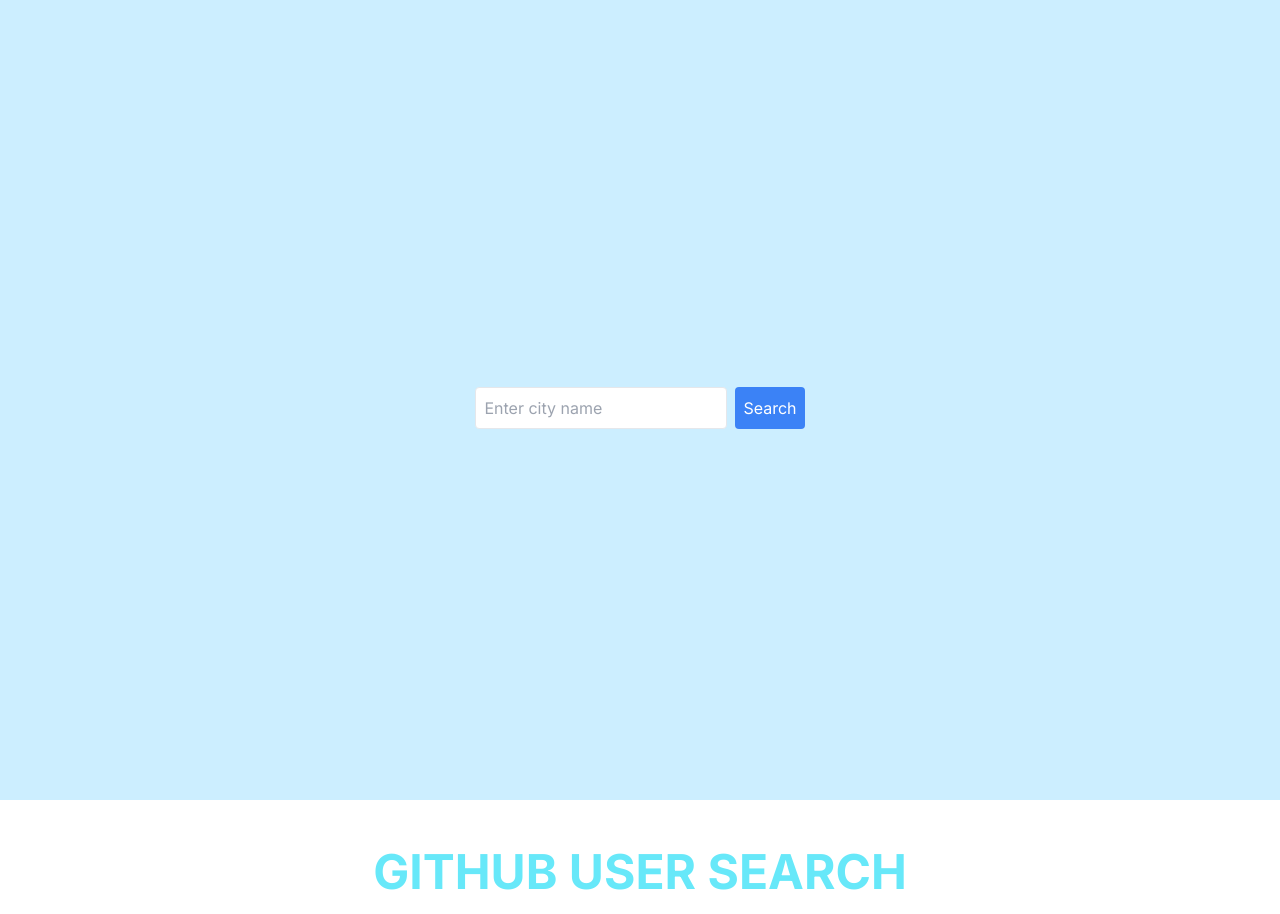
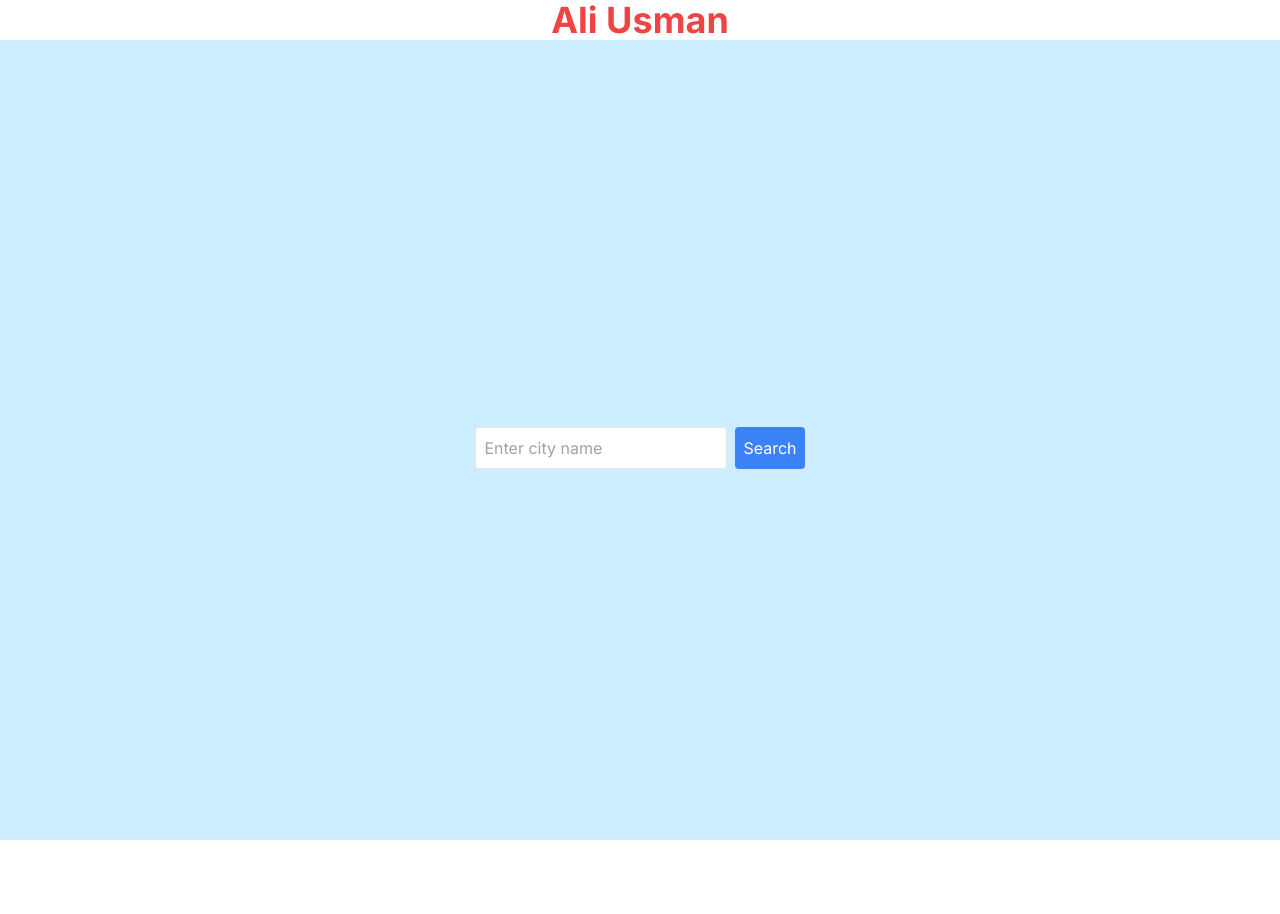
Before and after one commit to AliUsman143/Cards-practice, a Next.js app: page / in a window 1280 px wide. Shown: the top 914 px of the page. After the commit the page ends 840 px from the top, so only its background shows below. Built offline with nearby package versions, Linux system fonts and the light colour scheme.

Commit message:
add my name

```diff
--- a/app/page.js
+++ b/app/page.js
@@ -1,12 +1,11 @@
 import React from "react";
 import WeatherCard from "./APishortcut/WeatherApi";
-import GithubUserSearch from "./Components/GithubApi";
 const Page = () => {
   return (
-    <div>
+    <>
+    <h1 className="text-4xl font-bold text-red-500 items-center text-center">Ali Usman</h1>
   <WeatherCard/>
-  <GithubUserSearch />
-    </div>
+    </>
   );
 };
 
```
